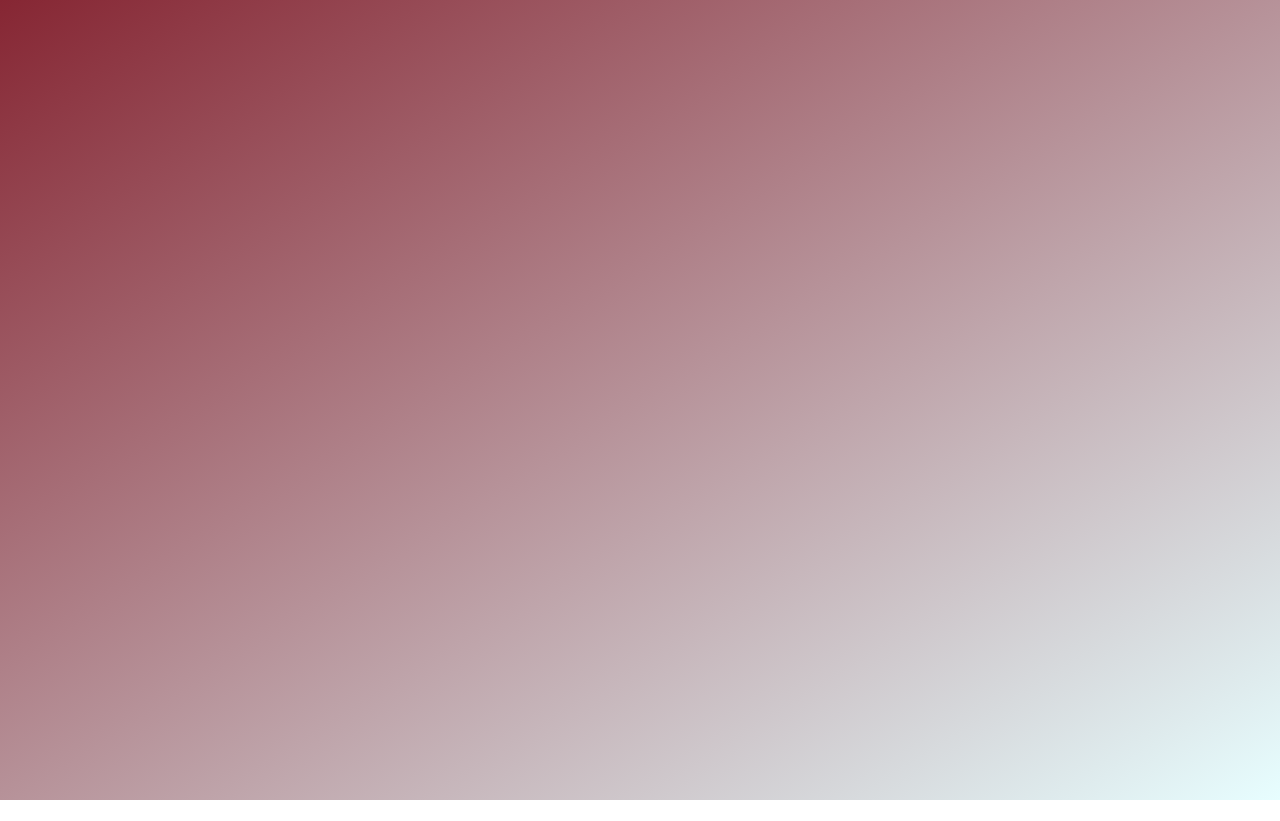
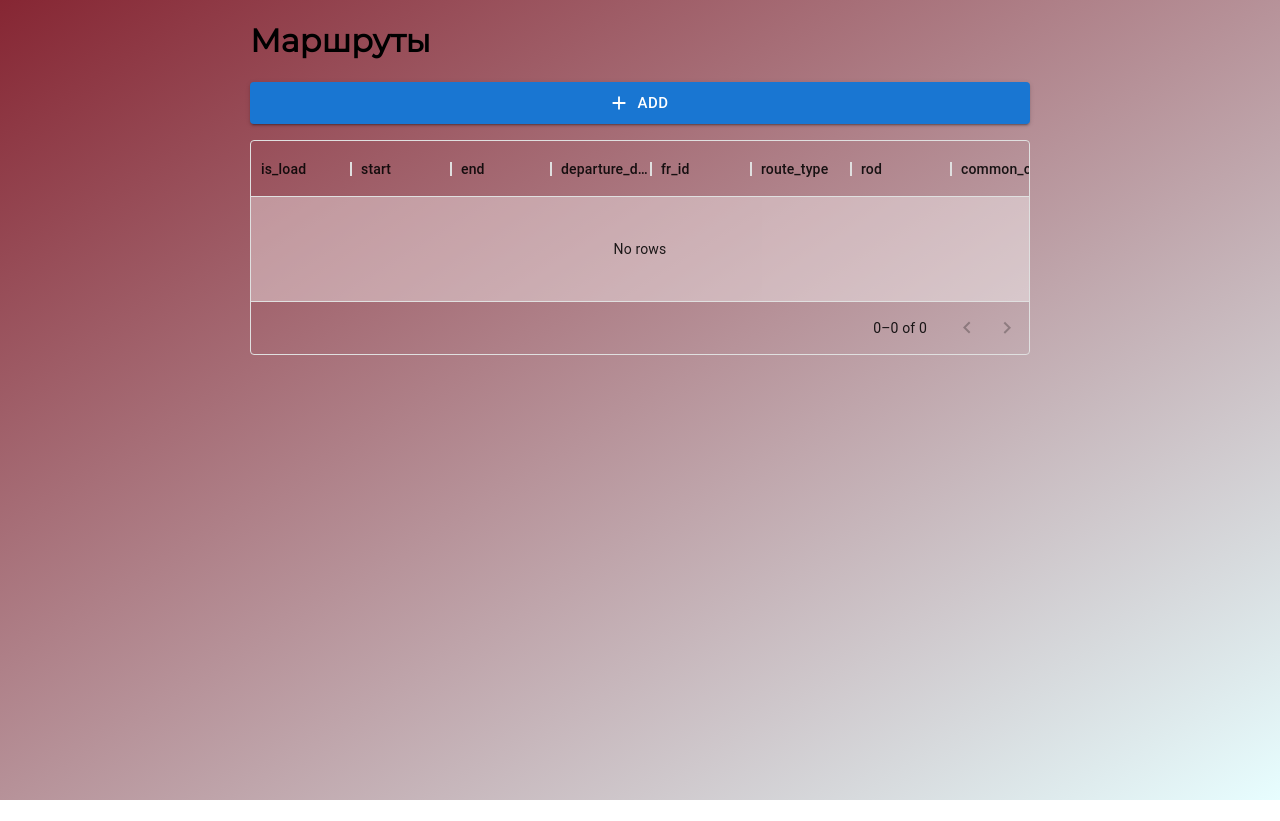
Before and after one commit to DariaKamenskaya/HackWagon22, a React (Create React App) app: page /operator in a window 1280 px wide. Before the commit this address had no page. Before the commit the page ends 800 px from the top, so only its background shows below. Built offline with nearby package versions, Linux system fonts and the light colour scheme.

Commit message:
add excel read

```diff
--- a/src/components/App.js
+++ b/src/components/App.js
@@ -4,14 +4,15 @@ import { Route, Routes } from 'react-router-dom';
 
 import HomePage from "./HomePage/HomePage";
 import LayoutMerchant from "./LayoutMerchant/LayoutMerchant";
+import LayoutOperator from "./LayoutOperator/LayoutOperator";
 
 function App() {
 
   return (
     <Routes>
       <Route path="/" element={<HomePage />} />
-      <Route path="/merchant" element={<LayoutMerchant />}>
-      </Route>
+      <Route path="/merchant" element={<LayoutMerchant />} />
+      <Route path="/operator" element={<LayoutOperator />} />
     </Routes>
   );
 }
--- /dev/null
+++ b/src/components/LayoutOperator/LayoutOperator.jsx
@@ -0,0 +1,208 @@
+import React, { useState, useEffect } from "react";
+import {
+  Stack, IconButton, Grid, Button, Modal, Box
+} from "@mui/material";
+import { DataGrid } from '@mui/x-data-grid';
+import { useForm, useController } from "react-hook-form";
+import axios from "axios";
+
+import AddIcon from "@mui/icons-material/Add";
+import UploadFileIcon from "@mui/icons-material/UploadFile";
+
+//import uploadFile from "./S3Upload";
+import { useNavigate } from "react-router-dom";
+
+import { SheetJSFT } from './types';
+
+import logo from '../../images/logo.png';
+import * as XLSX from 'xlsx';
+//import './LayoutOperator.css';
+
+
+const style = {
+  position: "absolute",
+  top: "50%",
+  left: "50%",
+  transform: "translate(-50%, -50%)",
+  width: 600,
+  bgcolor: "background.paper",
+  boxShadow: 24,
+  p: 4,
+};
+
+const columns = [
+  { field: 'is_load', headerName: 'is_load' },
+  { field: 'start', headerName: 'start'},
+  { field: 'end', headerName: 'end'},
+  { field: 'departure_date', headerName: 'departure_date'},
+  { field: 'fr_id', headerName: 'fr_id'},
+  { field: 'route_type', headerName: 'route_type'},
+  { field: 'rod', headerName: 'rod'},
+  { field: 'common_ch', headerName: 'common_ch'},
+  { field: 'vidsobst', headerName: 'vidsobst'},
+  { field: 'distance', headerName: 'distance'},
+  { field: 'snd_org_id', headerName: 'snd_org_id'},
+  { field: 'rsv_org_id', headerName: 'rsv_org_id'},
+  { field: 'snd_roadid', headerName: 'snd_roadid'},
+  { field: 'rsv_roadid', headerName: 'rsv_roadid'},
+  { field: 'snd_dp_id', headerName: 'snd_dp_id'},
+  { field: 'rsv_dp_id', headerName: 'rsv_dp_id'}
+]
+const columnsArray = [
+  'is_load',
+  'start',
+  'end',
+  'departure_date',
+  'fr_id',
+  'route_type',
+  'rod',
+  'common_ch',
+  'vidsobst',
+  'distance',
+  'snd_org_id',
+  'rsv_org_id',
+  'snd_roadid',
+  'rsv_roadid',
+  'snd_dp_id',
+  'rsv_dp_id'
+]
+
+const LayoutOperator = () => {
+  const [data, dataSet] = useState([]);
+
+  const [open, setOpen] = useState(false);
+  const handleOpen = () => setOpen(true);
+  const handleClose = () => setOpen(false);
+
+  const [selectedFile, setSelectedFile] = useState();
+  const [isSelected, setIsSelected] = useState(false);
+  const [files, filesSet] = useState([{ name: "", tmp_name: "" }]);
+  const [res, resSet] = useState("");
+  const [showTable, setShowTable] = useState(false);
+
+  const {
+    register,
+    handleSubmit,
+    formState: { errors },
+    setValue,
+  } = useForm();
+
+  const [routes, setRoutes] = useState([]);
+
+  const onSubmit = (data) => {
+//    console.log(JSON.stringify(data, null, 4));
+//    console.log("res", files);
+    setShowTable(prev => !prev);
+    handleClose();
+  }
+
+  const handleFileUpload = (e) => {
+    if (!e.target.files) {
+      return;
+    }
+
+    setIsSelected(true)
+    setSelectedFile(e.target.files[0])
+
+    let routes = [];
+
+    e.preventDefault();
+    const reader = new FileReader();
+    reader.onload = (e) => {
+        /* Parse data */
+        const bstr = e.target.result;
+        const wb = XLSX.read(bstr, {type:'binary'});
+        const wsname = wb.SheetNames[0];
+        const ws = wb.Sheets[wsname];
+
+        /* Convert array of arrays */
+        const json = XLSX.utils.sheet_to_json(ws, {header:1});
+        json.shift()
+
+        json.forEach((el, id) => {
+          let tmp = {'id': id}
+          el.forEach((val, index) => {
+            const key = columnsArray[index];
+            tmp[key] = val
+          });
+          routes = routes.concat(tmp);
+        });
+        console.log(routes)
+        dataSet(routes);
+
+    };
+    reader.readAsBinaryString(e.target.files[0]);
+  };
+
+
+
+  return (
+    <div>
+      <h1>Маршруты</h1>
+
+      <Stack container spacing={2} justifyContent="center">
+
+        <Grid item xs={2} sx={{ display: "flex" }}>
+          <Button
+            variant="contained"
+            startIcon={<AddIcon />}
+            size="large"
+            sx={{ flex: 2 }}
+            onClick={handleOpen}
+          >
+            Add
+          </Button>
+        </Grid>
+
+
+      <DataGrid sx={{ display: "flex" }}
+        autoHeight
+        columns={columns}
+        rows={data}
+        pageSize={5}
+        rowsPerPageOptions={[5]}
+      />
+
+
+      </Stack>
+
+      <Modal open={open} onClose={handleClose}>
+        <Box sx={style}>
+          <form onSubmit={handleSubmit(onSubmit)}>
+            <Stack spacing={3}>
+              <Button
+                variant="contained"
+                component="label"
+                startIcon={<UploadFileIcon />}
+              >
+                Select a file
+                <input
+                  type="file"
+                  accept={SheetJSFT}
+                  hidden
+                  onChange={handleFileUpload}
+                />
+              </Button>
+              {isSelected ? (
+                <div>
+                  <p> {selectedFile.name}</p>
+                </div>
+              ) : (
+                <p>No file selected</p>
+              )}
+
+              <Button
+                variant="contained"
+                type="submit"
+              >
+                Submit
+              </Button>
+            </Stack>
+          </form>
+        </Box>
+      </Modal>
+    </div>
+  );
+}
+
+export default LayoutOperator;
--- /dev/null
+++ b/src/components/LayoutOperator/types.js
@@ -0,0 +1,3 @@
+const SheetJSFT = [
+    "xlsx", "xlsb", "xlsm", "xls", "xml", "csv", "txt", "ods", "fods", "uos", "sylk", "dif", "dbf", "prn", "qpw", "123", "wb*", "wq*", "html", "htm"
+].map(function(x) { return "." + x; }).join(",");
```
Also changed, not shown: package.json (+9 -1 lines), src/components/LayoutOperator/LayoutOperator.css (added), 2 other files (tests, documents, lock files or other folders).
